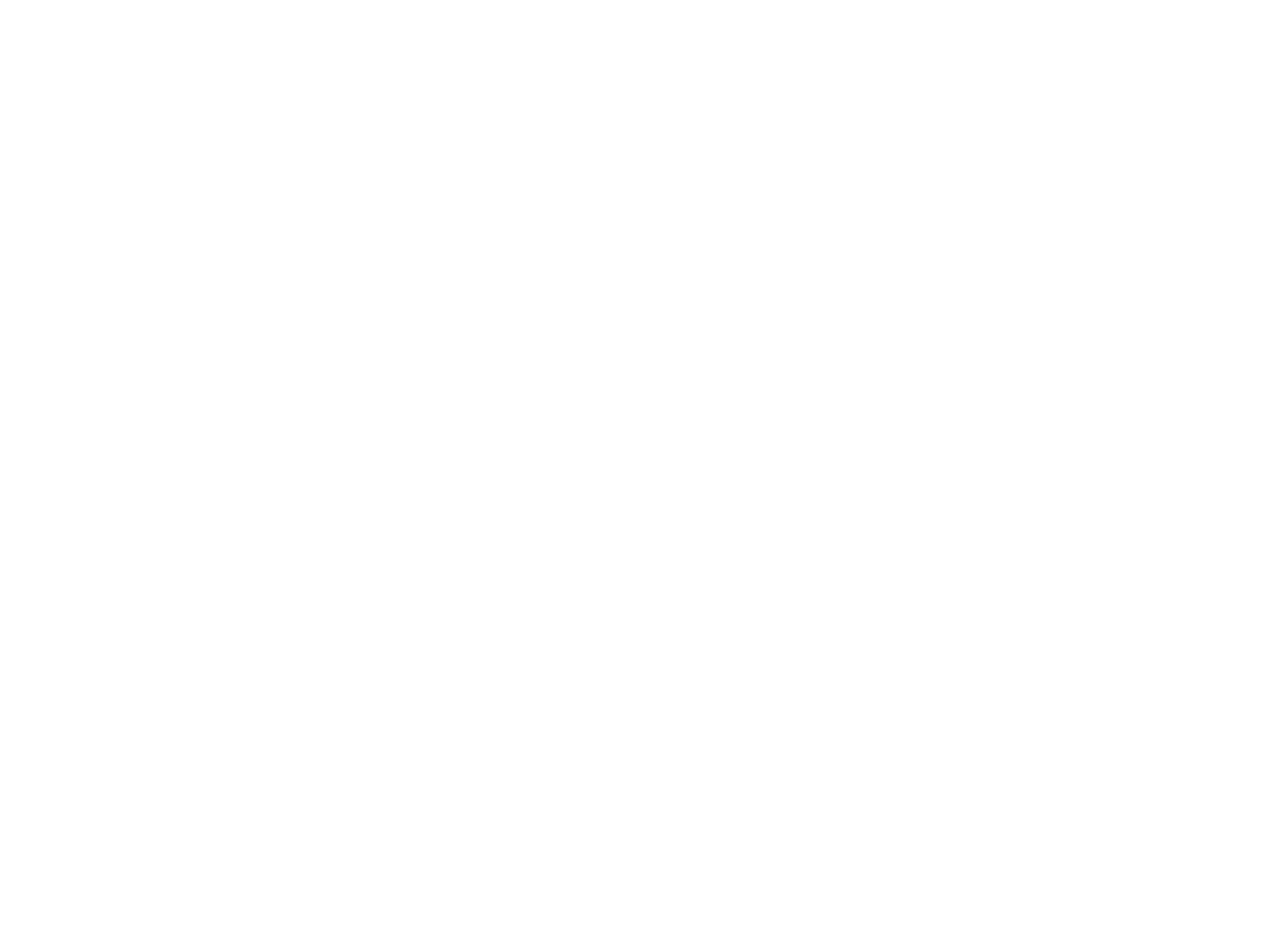
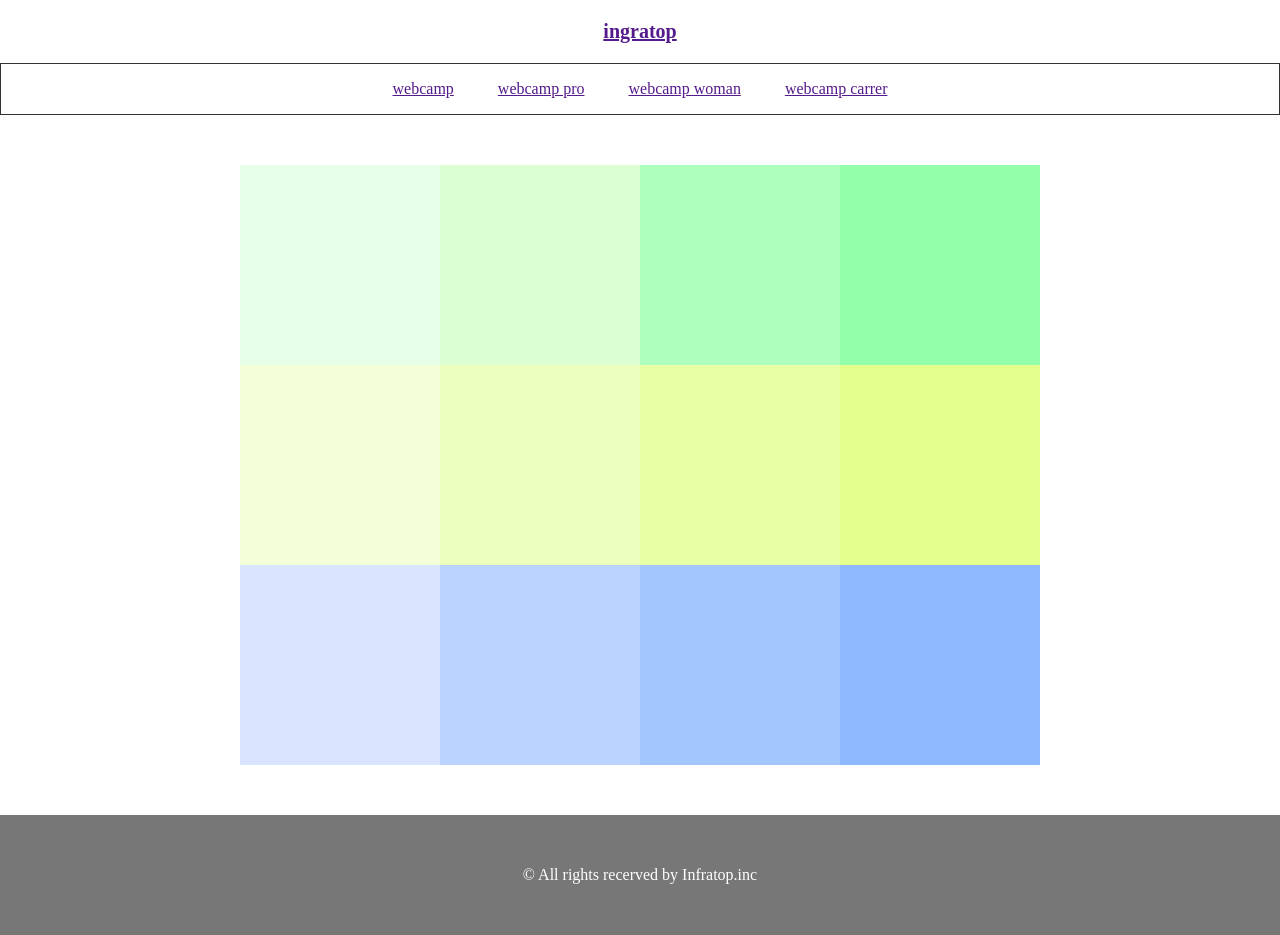
Before and after one commit to daisuke0715/html-css-chapter5, a plain HTML site: page chapter5-work/index.html in a window 1280 px wide. Before the commit the page ends 800 px from the top, so only its background shows below. Drawn offline with Linux system fonts and the light colour scheme.

Commit message:
[FINISH]1-5

```diff
--- a/chapter5-work/index.html
+++ b/chapter5-work/index.html
@@ -7,6 +7,43 @@
     <link rel="stylesheet" href="style.css">
 </head>
 <body>
+    <header>
+        <a href="">ingratop</a>
+    </header>
+    <nav>
+        <ul>
+            <li><a href="">webcamp</a></li>
+            <li><a href="">webcamp pro</a></li>
+            <li><a href="">webcamp woman</a></li>
+            <li><a href="">webcamp carrer</a></li>
+        </ul>
+    </nav>
+
+    <div class="boxes">
+        <div class="innner-boxes">
+            <div class="inner-box-1 same"></div>
+            <div class="inner-box-2 same"></div>
+            <div class="inner-box-3 same"></div>
+            <div class="inner-box-4 same"></div>
+        </div>
+        <div class="innner-boxes">
+            <div class="inner-box-5 same"></div>
+            <div class="inner-box-6 same"></div>
+            <div class="inner-box-7 same"></div>
+            <div class="inner-box-8 same"></div>
+        </div>
+        <div class="innner-boxes">
+            <div class="inner-box-9 same"></div>
+            <div class="inner-box-10 same"></div>
+            <div class="inner-box-11 same"></div>
+            <div class="inner-box-12 same"></div>
+        </div>
+    </div>
+
+
+    <footer>
+        &copy; All rights recerved by Infratop.inc
+    </footer>
 
 </body>
 </html>
--- a/chapter5-work/style.css
+++ b/chapter5-work/style.css
@@ -0,0 +1,99 @@
+body {
+    padding: 0;
+    margin: 0;
+}
+
+
+header {
+    text-align: center;
+}
+
+header a {
+    padding: 20px 0;
+    display: block;
+    font-size: 20px;
+    font-weight: 600;
+}
+
+nav {
+    text-align: center;
+    border: 1px solid #333333;
+}
+
+ul {
+    list-style: none;
+    padding: 0;
+}
+
+li {
+    display: inline;
+    margin: 15px 0;
+    padding: 0 20px;
+}
+
+.boxes {
+    height: 600px;
+    width: 800px;
+    background-color: red;
+    margin: 50px auto;
+    font-size: 0;
+}
+
+
+.same {
+    width: 200px;
+    height: 200px;
+    background-color: red;
+    display: inline-block;
+    padding: 0;
+    margin: 0;
+}
+
+
+
+
+footer {
+    height: 120px;
+    color: white;
+    text-align: center;
+    background-color: #777777;
+    line-height: 120px;
+}
+
+
+.inner-box-1 {
+    background-color: #e6ffe9;
+}
+.inner-box-2 {
+    background-color: #dbffd3;
+}
+.inner-box-3 {
+    background-color: #aeffbd;
+}
+.inner-box-4 {
+    background-color: #93ffab;
+}
+.inner-box-5 {
+    background-color: #f3ffd8;
+}
+.inner-box-6 {
+    background-color: #edffbe;
+}
+.inner-box-7 {
+    background-color: #e9ffa5;
+}
+.inner-box-8 {
+    background-color: #e4ff8d;
+}
+.inner-box-9 {
+    background-color: #d9e5ff;
+}
+.inner-box-10 {
+    background-color: #bad3ff;
+}
+.inner-box-11 {
+    background-color: #a4c6ff;
+}
+.inner-box-12 {
+    background-color: #8eb8ff;
+}
```
